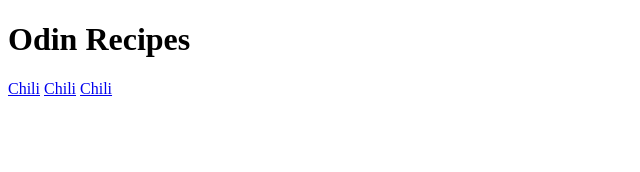
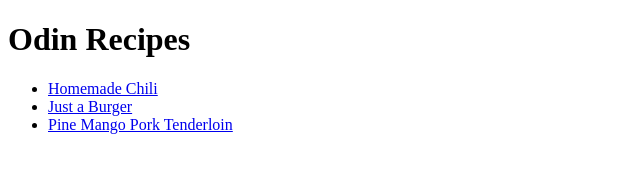
Before and after one commit to SooperCooper42/odin-recipes, a plain HTML site: page index.html in a window 1280 px wide. Shown: the whole page, without its empty margins (0-640 px from the left). Drawn offline with Linux system fonts and the light colour scheme.

Commit message:
recipes content pt1

```diff
--- a/index.html
+++ b/index.html
@@ -7,8 +7,12 @@
   </head>
   <body>
     <h1>Odin Recipes</h1>
-    <a href="./recipes/chili.html">Chili</a>
-    <a href="./recipes/burger.html">Chili</a>
-    <a href="./recipes/tenderloin.html">Chili</a>
+    <ul>
+      <li><a href="./recipes/chili.html">Homemade Chili</a></li>
+      <li><a href="./recipes/burger.html">Just a Burger</a></li>
+      <li>
+        <a href="./recipes/tenderloin.html">Pine Mango Pork Tenderloin</a>
+      </li>
+    </ul>
   </body>
 </html>
```
Also changed, not shown: recipes/burger.html (+9 -0 lines), recipes/chili.html (+1 -1 lines), recipes/tenderloin.html (+9 -0 lines).
